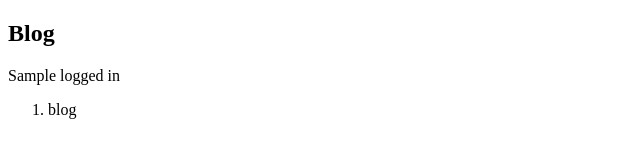
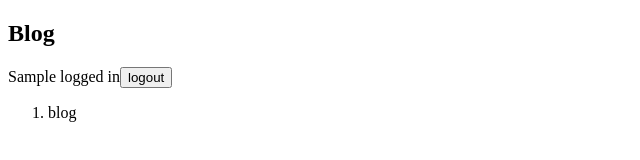
Before and after one commit to bladeyon/full-stack-open-2022, a React (Create React App) app in the folder part5/bloglist/: page / in a window 1280 px wide. Both pictures are taken after typing "Sample", "Sample123" into the empty fields and a click on the button "Login". Shown: the top 160 px of the page, without its empty margins (0-640 px from the left). Built offline with nearby package versions, Linux system fonts and the light colour scheme.

Commit message:
5.2: 增加注销用户

```diff
--- a/part5/bloglist/src/App.js
+++ b/part5/bloglist/src/App.js
@@ -3,14 +3,19 @@ import { useState } from 'react';
 const App = () => {
   const [username, setUserName] = useState('');
   const [pwd, setPwd] = useState('');
-  const [user, setUser] = useState(null);
+  const [user, setUser] = useState(localStorage.getItem('user'));
   const [blogData, setBlogData] = useState([{ id: 1, title: 'blog' }]);
 
   const saveLoginInfo = (e) => {
     e.preventDefault();
     setUser(username);
+    localStorage.setItem('user', user);
     setUserName('');
     setPwd('');
+  };
+  const handleLogout = () => {
+    setUser(null);
+    localStorage.removeItem('user');
   };
 
   const loginForm = () => (
@@ -41,7 +46,8 @@ const App = () => {
   const blogList = () => (
     <>
       <h2>Blog</h2>
-      <p>{user} logged in</p>
+      <span>{user} logged in</span>
+      <button onClick={handleLogout}>logout</button>
       <div>
         {blogData.length ? (
           <ol>
```
